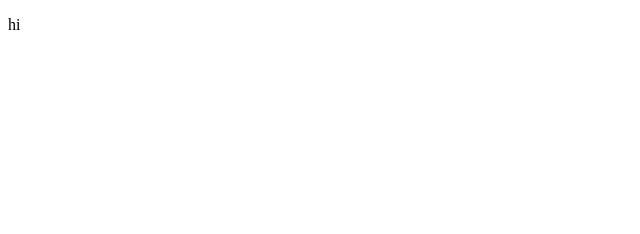
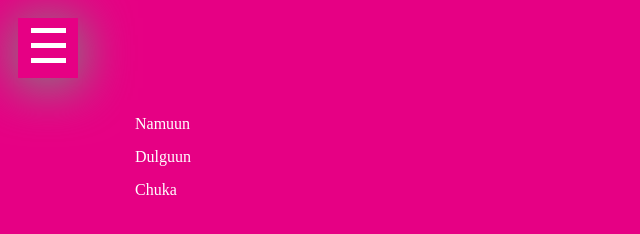
Before and after one commit to sanchiiiiir/sanchi, a plain HTML site: page index.html in a window 1280 px wide. Shown: the whole page, without its empty margins (0-640 px from the left). Drawn offline with Linux system fonts and the light colour scheme.

Commit message:
irmuun bro

```diff
--- a/index.html
+++ b/index.html
@@ -2,16 +2,131 @@
 <html lang="en">
 
 <head>
+    <link rel="stylesheet" href="SideBar.css">
     <meta charset="UTF-8">
     <meta http-equiv="X-UA-Compatible" content="IE=edge">
     <meta name="viewport" content="width=device-width, initial-scale=1.0">
     <title>Document</title>
 </head>
+<style>
+.sad {
+    background-color: rgb(255, 0, 132);
+    display: flex;
+    flex-direction: column;
 
-<body>
-    <p>
-        hi
-    </p>
+}
+
+.sad {
+    background-color: rgb(230, 0, 132);
+    height: 100vh;
+    width: 30vw;
+    display: flex;
+    flex-direction: column;
+}
+
+.sadOne {
+    background-color: rgb(230, 0, 132);
+    height: 80vh;
+    width: 20vw;
+    position: absolute;
+    top: 100px;
+    left: 120px;
+
+
+}
+
+.sadTwo {
+    color: white;
+    margin: 15px;
+}
+
+.sadThree {
+    color: white;
+    margin: 15px;
+}
+
+.sadFour {
+    color: white;
+    margin: 15px;
+}
+
+.sadSix {
+    height: 5px;
+    width: 35px;
+    background: #fff;
+    margin: 10px auto;
+}
+
+.sadFive {
+    width: 60px;
+    height: 60px;
+    cursor: pointer;
+    background-color: transparent;
+    margin: 10px;
+    box-shadow: 0px 5px 50px 5px grey;
+}
+
+.sadFive:hover .One {
+    transform: translateY(15px) rotate(45deg);
+}
+
+.sadFive:hover .Three {
+    transform: translateY(-15px) rotate(-45deg);
+}
+
+.sadFive:hover .Two {
+    width: 0;
+}
+
+.sadFive:hover+.sadOne {
+
+
+    animation: name 0.8s linear 1;
+}
+.sadTwo:hover {
+    border-top: 1px solid white;
+    border-bottom: 1px solid white;
+    border-width: 3px;
+    width: 60px;
+}
+.sadThree:hover {
+    border-top: 1px solid white;
+    border-bottom: 1px solid white;
+    border-width: 3px;
+    width: 60px;
+}
+.Four:hover {
+    border-top: 1px solid white;
+    border-bottom: 1px solid white;
+    border-width: 3px;
+    width: 50px;
+}
+@keyframes name{
+    from{
+        top: 100px;
+        left: 90px;
+        opacity: 0.001;
+    }
+    to{
+        top: 100px;
+    }
+</style>
+<body class="sad">
+    <div class="sad">
+        <div class="sadFive">
+            <div class="sadSix One"></div>
+            <div class="sadSix Two"></div>
+            <div class="sadSix Three"></div>
+        </div>
+        <div class="sadOne ">
+
+            <div class="sadTwo">Namuun</div>
+            <div class="sadThree">Dulguun</div>
+            <div class="sadFour">Chuka</div>
+        </div>
+
+    </div>
+
+
 </body>
-
 </html>
--- a/index.js
+++ b/index.js
@@ -1 +1 @@
-// git config --global user.name
+console.log(zolboo suganii us)
```
